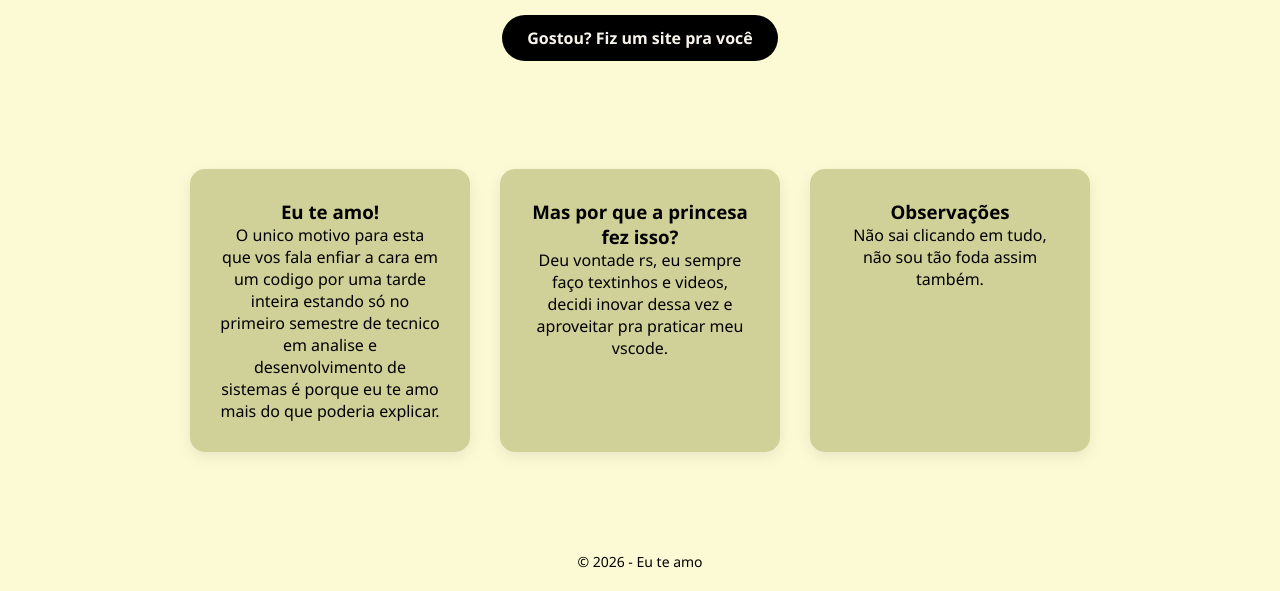
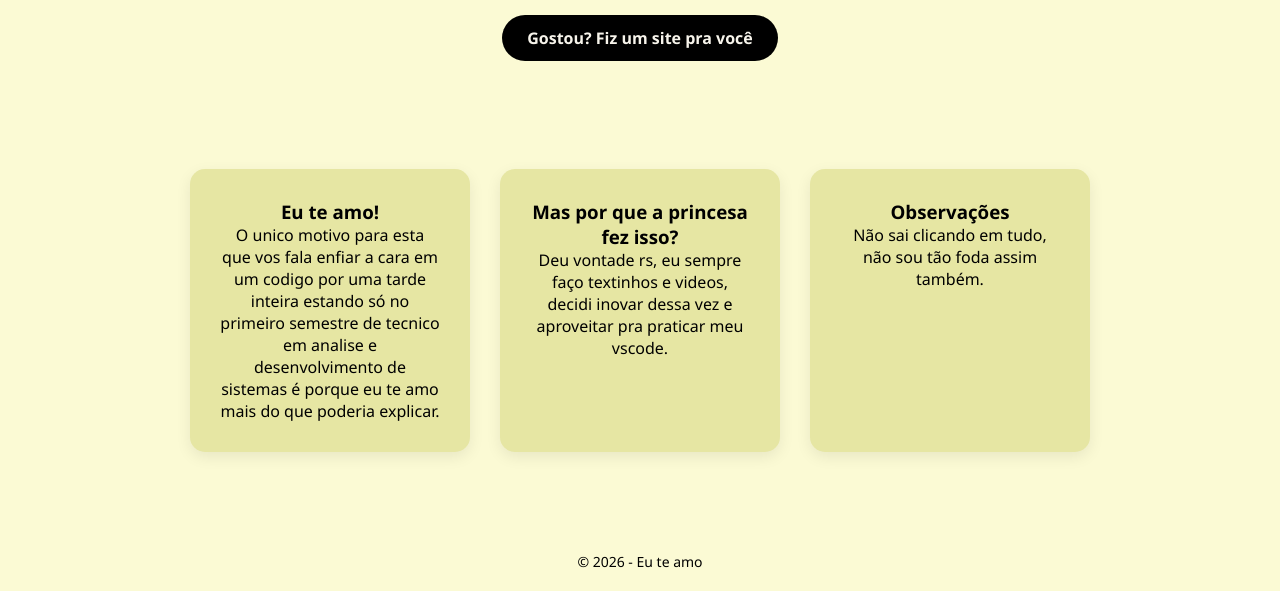
Before and after one commit to kkahlopes18-blip/aomeuamor, a plain HTML site: page index.html in a window 1280 px wide. Shown: the part 249-840 px from the top of the page. Drawn offline with Linux system fonts and the light colour scheme.

Commit message:
Update index.html

```diff
--- a/index.html
+++ b/index.html
@@ -84,7 +84,7 @@
     }
 
     .card {
-        background: rgb(208, 208, 153);
+        background: rgb(230, 230, 163);
         padding: 30px;
         width: 280px;
         border-radius: 15px;
```
